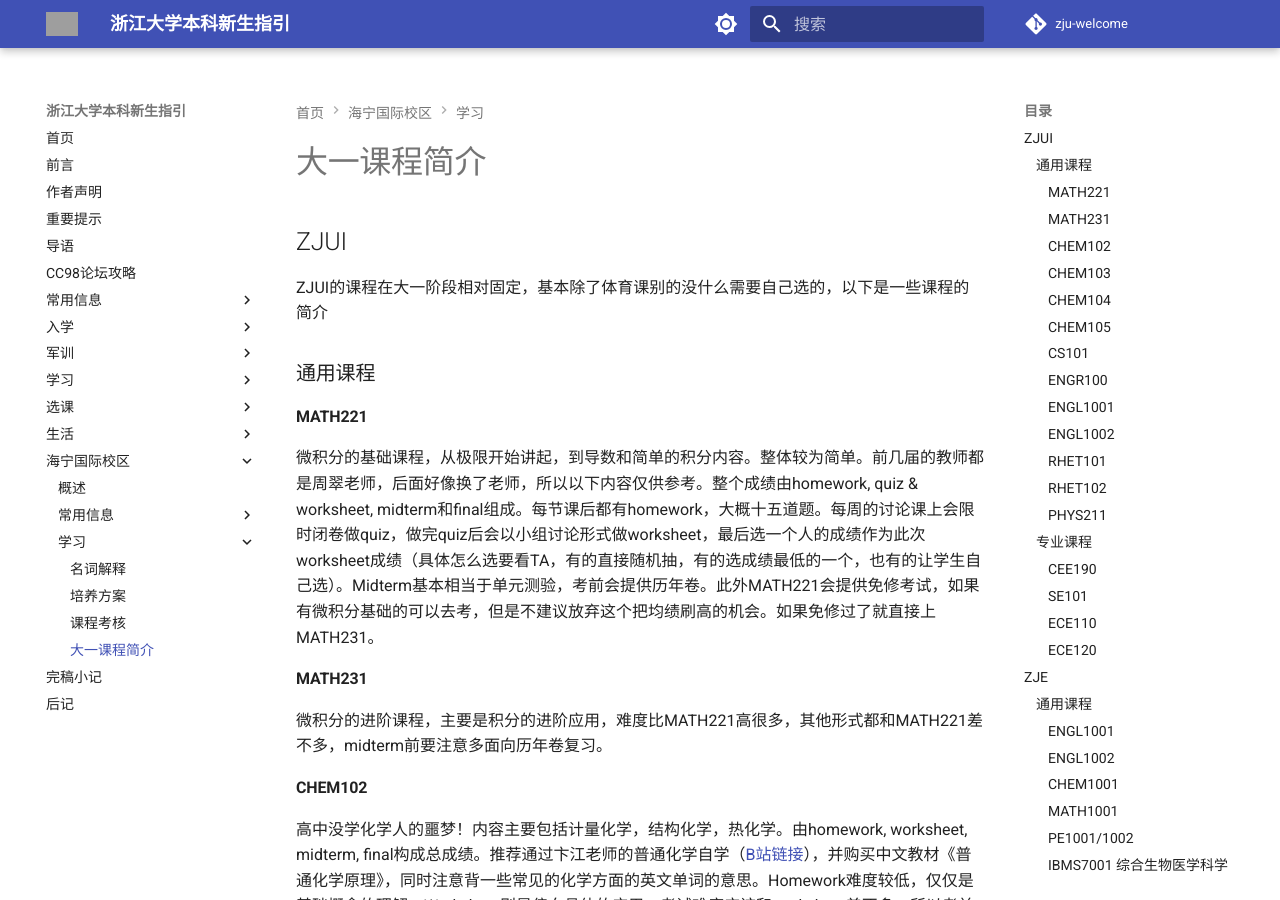
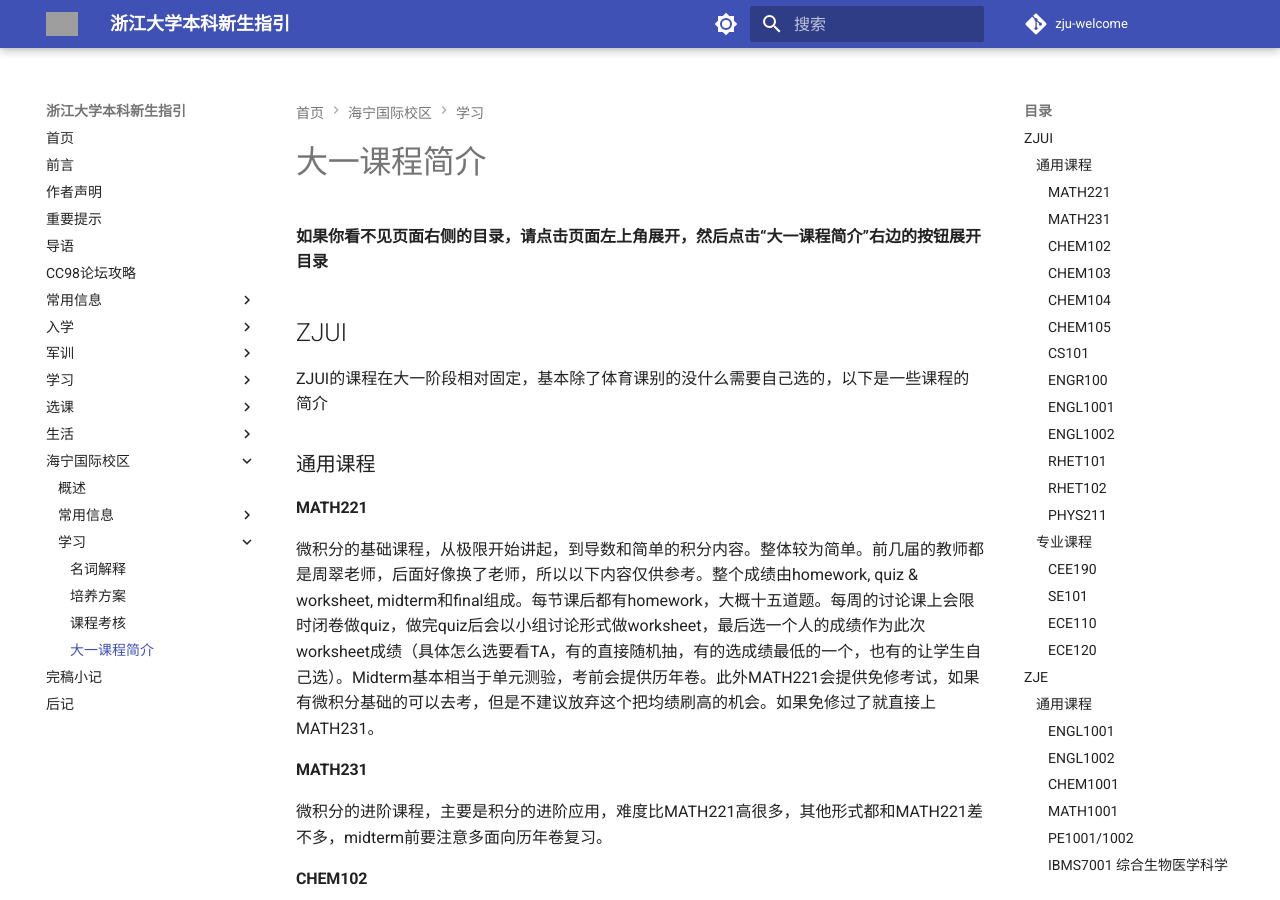
Before and after one commit to mini-full/zju-welcome, an MkDocs documentation site: the page built from docs/haining/learning/course_intro.md, in a window 1280 px wide and 900 px high. Built offline with MkDocs 1.6.1 and Material for MkDocs 9.7.7, drawn with Linux system fonts in a browser that asks for light colours; comment, search, counter and statistics services are not loaded; grey boxes are pictures that could not be loaded.

Commit message:
add instruction for mobile users

```diff
--- a/docs/haining/learning/course_intro.md
+++ b/docs/haining/learning/course_intro.md
@@ -1,4 +1,6 @@
 # 大一课程简介
+
+**如果你看不见页面右侧的目录，请点击页面左上角展开，然后点击“大一课程简介”右边的按钮展开目录**
 
 ## ZJUI
 
```
